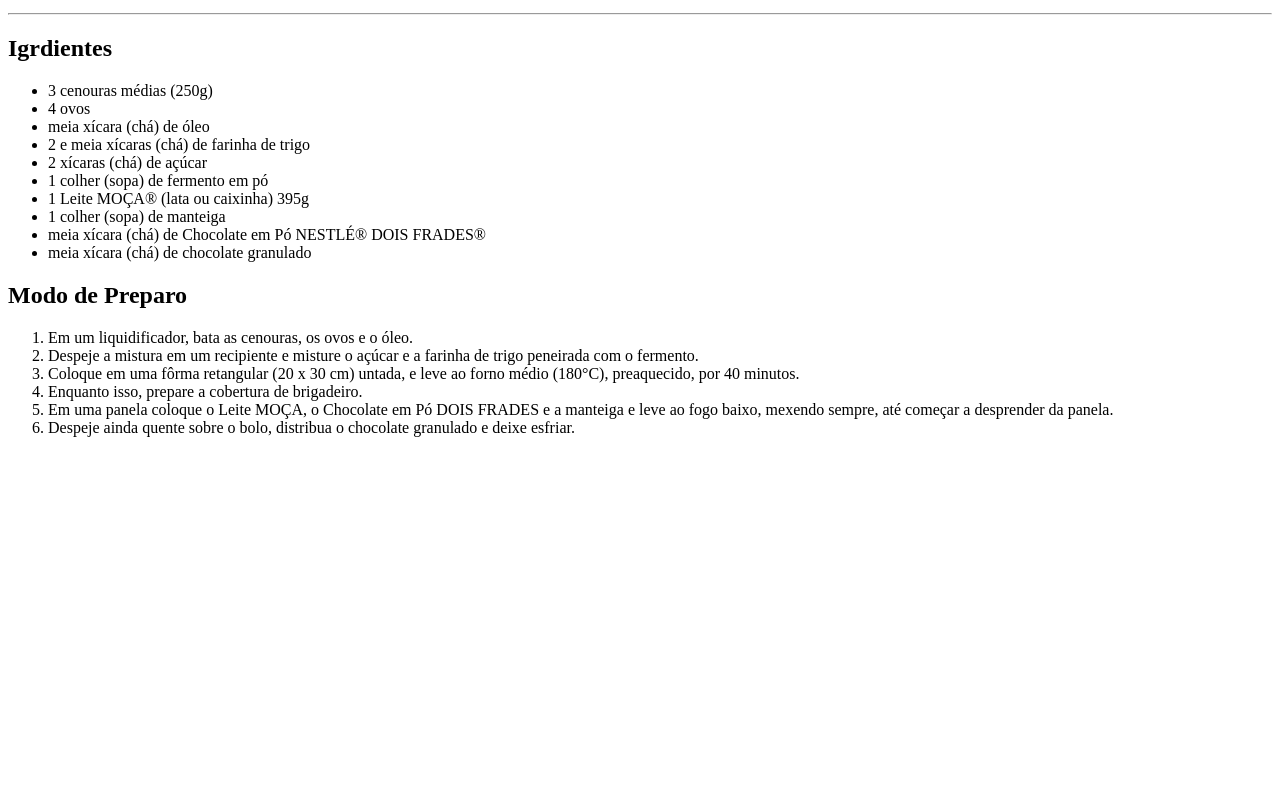
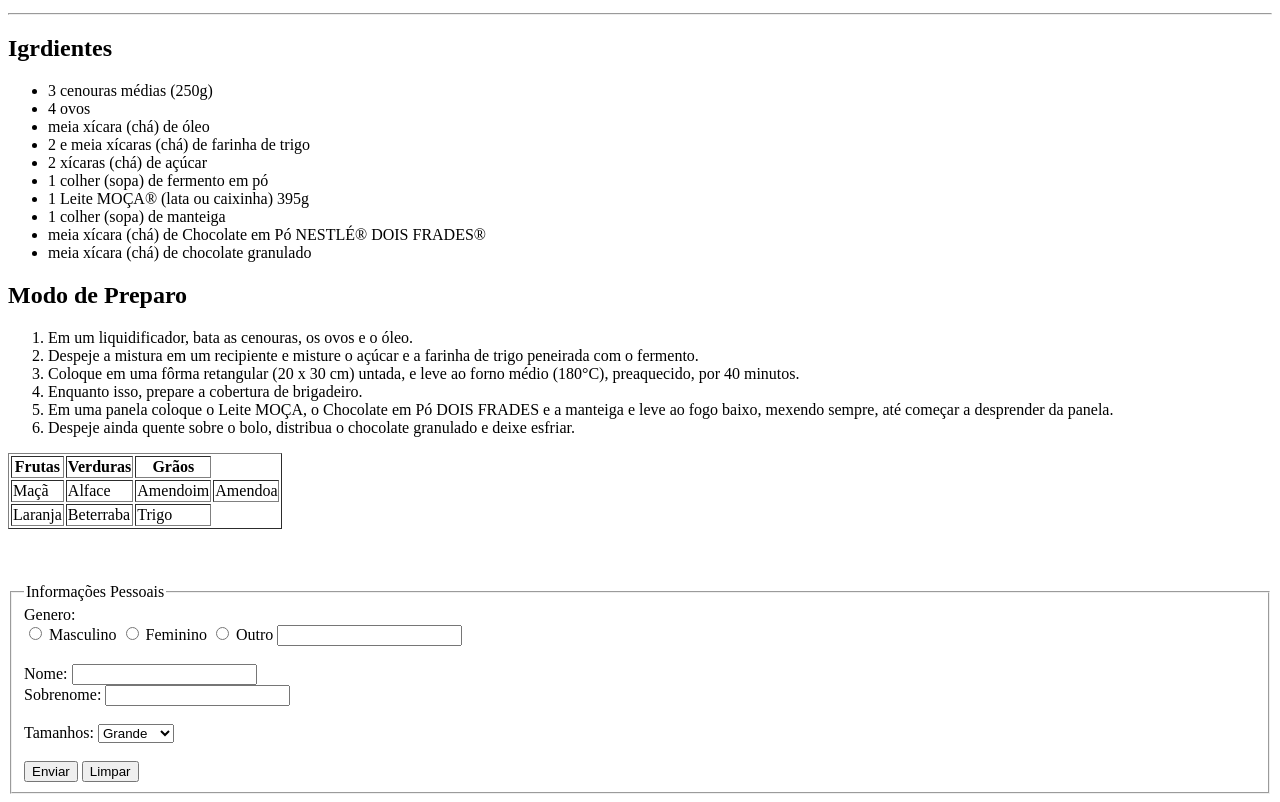
Before and after one commit to ArthurBBotelho/atividade, a plain HTML site: page index.html in a window 1280 px wide. Shown: the part 101-903 px from the top of the page. Before the commit the page ends 800 px from the top, so only its background shows below. Drawn offline with Linux system fonts and the light colour scheme.

Commit message:
Listas e mais coisas

```diff
--- a/index.html
+++ b/index.html
@@ -9,8 +9,11 @@
 </head>
 
 <body>
+
+
     <h1>Bolo de Cenoura com Cobertura de Chocolate</h1>
     <p>Receita de Bolo de Cenoura com cobertura de brigadeiro de Leite MOÇA e chocolate granulado</p>
+
     <hr>
 
     <h2>Igrdientes</h2>
@@ -38,6 +41,63 @@
             sempre, até começar a desprender da panela.</li>
         <li>Despeje ainda quente sobre o bolo, distribua o chocolate granulado e deixe esfriar.</li>
     </ol>
+
+    <table border>
+        <th>Frutas</th>
+        <th>Verduras</th>
+        <th>Grãos</th>
+        <tr><!-- início da primeira linha-->
+            <td>Maçã</td>
+            <td>Alface</td>
+            <td>Amendoim</td>
+            <td>Amendoa</td>
+        </tr><!-- final da primeira linha -->
+        <tr><!-- início da segunda linha-->
+            <td>Laranja</td>
+            <td>Beterraba</td>
+            <td>Trigo</td>
+        </tr><!-- final da segunda linha -->
+    </table>
+
+    <br><br><br>
+
+    <form>
+        <fieldset>
+            <legend>Informações Pessoais</legend>
+            <span>Genero:</span>
+            <br>
+            <input type="radio" name="genero" value="masculino"></inpt>
+            <span>Masculino</span>
+            <input type="radio" name="genero" value="feminino"></inpt>
+            <span>Feminino</span>
+            <input type="radio" name="genero" value="outro"></inpt>
+            <span>Outro <input type="text" name="nome" /></span>
+            <br><br>
+            <form>
+                <label for="nome">Nome:</label>
+                <input type="text" name="nome" />
+                <br>
+                <label for="nome">Sobrenome:</label>
+                <input type="text" name="sobrenome" />
+            </form>
+            <br><br>
+            <form>
+                <span>Tamanhos:</span>
+
+                <select name="tamanhos">
+                    <option value="G">Grande</option>
+                    <option value="M">Médio</option>
+                    <option value="P">Pequeno</option>
+                </select>
+            </form>
+            <br>
+            <button type="submit">Enviar</button>
+            <button type="reset">Limpar</button>
+
+        </fieldset>
+    </form>
+
+
 </body>
 
 </html>
```
